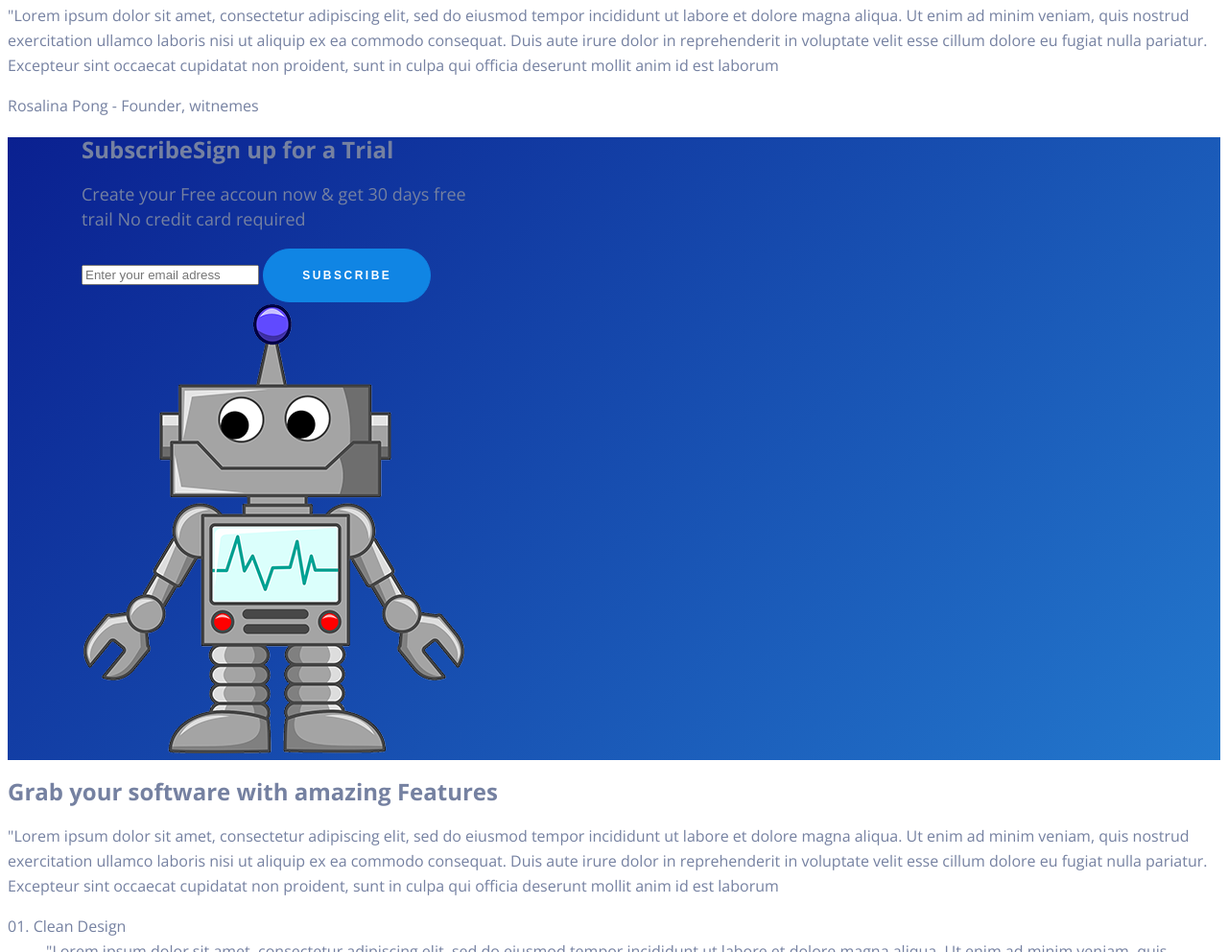
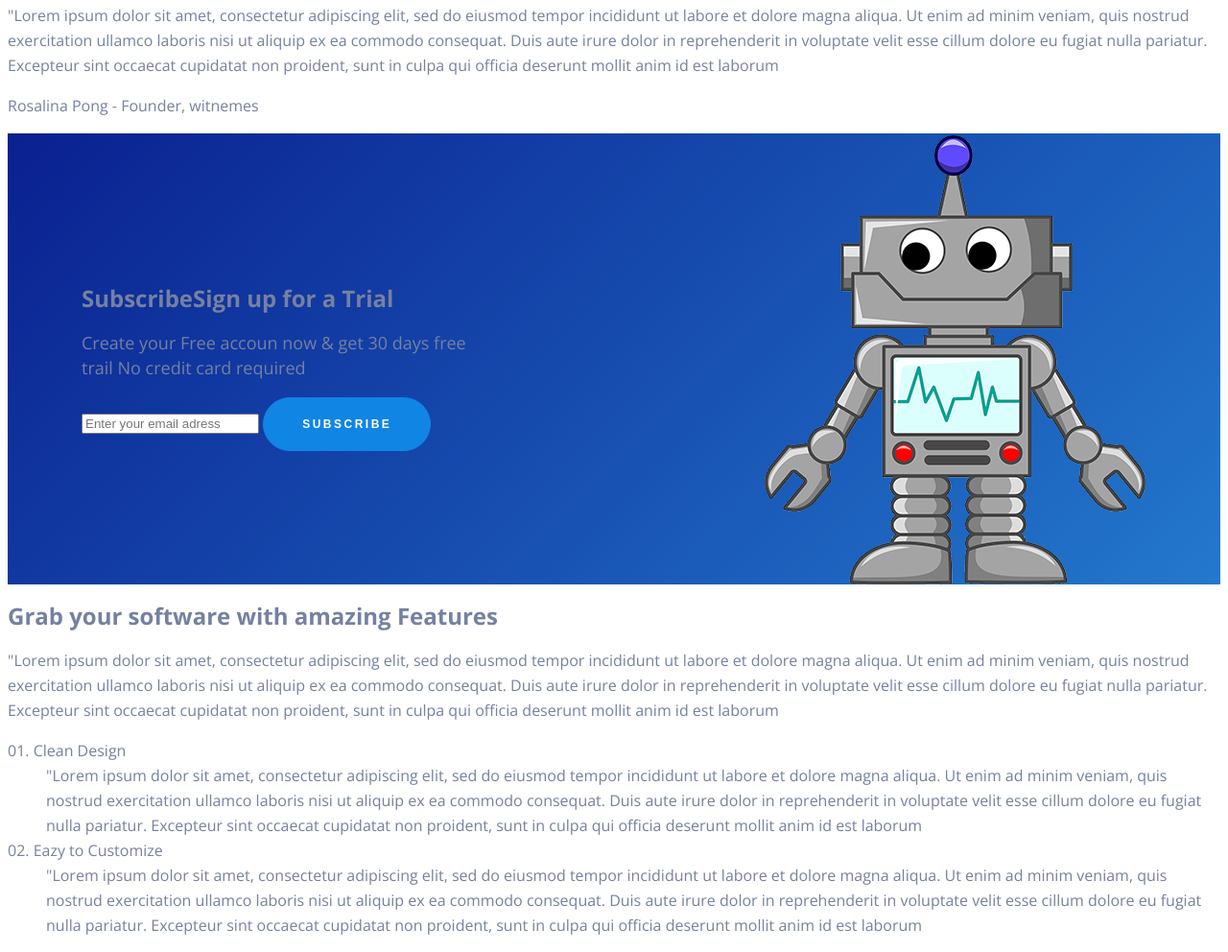
Before and after one commit to terymaxim73/Limpon, a plain HTML site: page index.html in a window 1280 px wide. Shown: the part 2259-3251 px from the top of the page at 96% size. Drawn offline with nearby package versions, Linux system fonts and the light colour scheme.

Commit message:
Update style.css

```diff
--- a/css/style.css
+++ b/css/style.css
@@ -231,6 +231,11 @@ h1 {
     list-style-type: none;
     padding-left: 0;
 }
+.box-subscribe {
+    display: flex;
+    justify-content: space-between;
+    align-items: center;
+}
 .box-subscribe-text {
     font-size: 18px;
     max-width: 437px;
```
